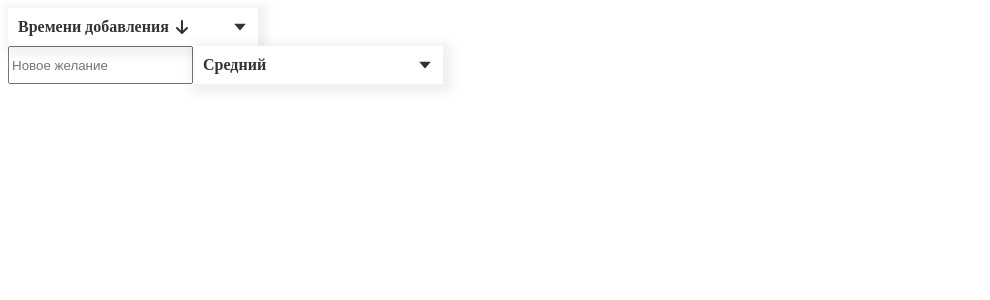
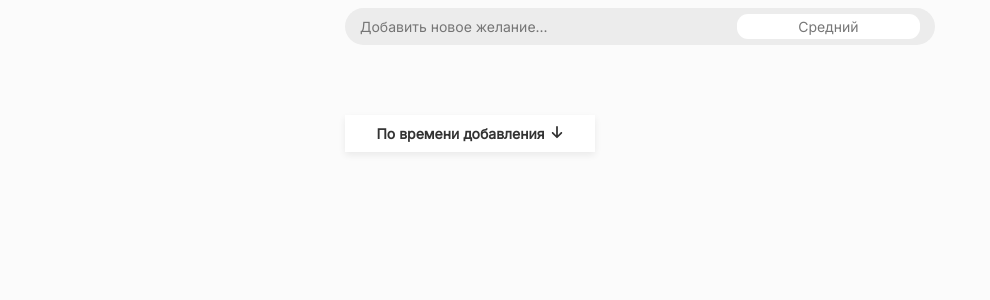
Before and after one commit to nedozrel/wishlist-react, a React (Create React App) app: page / in a window 1280 px wide. Shown: the top 300 px of the page, without its empty margins (0-990 px from the left). Built offline with nearby package versions, Linux system fonts and the light colour scheme; the HTML template or start-up script is replaced by a standard one.

Commit message:
Styles and markup changes.

```diff
--- a/src/App.js
+++ b/src/App.js
@@ -1,6 +1,7 @@
 import {useEffect, useState} from "react";
 import {Dropdown} from "./components/Dropdown";
 import {WishList} from "./components/WishList";
+import {AddWish} from "./components/AddWish";
 import {BY_TIME, BY_PRIORITY, BY_NAME, SORTING_OPTIONS} from "./utils/constants";
 import './css/main.css';
 
@@ -46,10 +47,19 @@ function App() {
 
   return (
     <div className="App">
-      <Dropdown options={SORTING_OPTIONS}
-                selected={currentSortingOption}
-                setSelected={setCurrentSortingOption}
-                isSorting={true}/>
+      <div className="add-wish-form-cnt">
+        <AddWish wishes={wishes} setWishes={setWishes}/>
+      </div>
+      <div className="dropdown-cnt">
+        {/*<div className="dropdown-label">*/}
+        {/*  Сортировать по:*/}
+        {/*</div>*/}
+        <Dropdown className="dropdown_sorting"
+                  options={SORTING_OPTIONS}
+                  selected={currentSortingOption}
+                  setSelected={setCurrentSortingOption}
+                  isSorting={true}/>
+      </div>
       <WishList wishes={wishes} setWishes={setWishes}/>
     </div>
   )
--- a/src/components/AddWish.js
+++ b/src/components/AddWish.js
@@ -1,6 +1,7 @@
 import {useState} from "react";
 import {Dropdown} from "./Dropdown";
 import {PRIORITY_OPTIONS} from "../utils/constants"
+import "../css/AddWish.css"
 
 export function AddWish({wishes, setWishes}) {
   const [newWishText, setNewWishText] = useState("")
@@ -29,15 +30,21 @@ export function AddWish({wishes, setWishes}) {
 
   return (
 
-    <div className="wishlist__add-wish-cnt">
-      <input type="text"
-             placeholder="Новое желание"
-             onKeyDown={handleKeyDown}
-             value={newWishText}
-             onChange={e => setNewWishText(e.target.value)}/>
-      <Dropdown options={PRIORITY_OPTIONS}
-                selected={currentPriority}
-                setSelected={setCurrentPriority}/>
+    <div className="add-wish-form">
+      <div className="add-wish-form__input-cnt">
+        <input className="add-wish-form__input"
+               type="text"
+               placeholder="Добавить новое желание..."
+               onKeyDown={handleKeyDown}
+               value={newWishText}
+               onChange={e => setNewWishText(e.target.value)}/>
+      </div>
+      <div className="add-wish-form__dropdown-cnt">
+        <Dropdown className="dropdown_rounded"
+                  options={PRIORITY_OPTIONS}
+                  selected={currentPriority}
+                  setSelected={setCurrentPriority}/>
+      </div>
     </div>
   )
 }
--- a/src/components/Dropdown.js
+++ b/src/components/Dropdown.js
@@ -1,5 +1,5 @@
 import {useState} from "react";
-import {AiFillCaretDown, AiOutlineArrowDown, AiOutlineArrowUp} from "react-icons/ai";
+import {AiOutlineArrowDown, AiOutlineArrowUp} from "react-icons/ai";
 import {ImArrowDown2, ImArrowUp2} from "react-icons/im";
 import '../css/Dropdown.css'
 
@@ -21,16 +21,17 @@ function DropdownItem({option, setIsActive, setSelected, isSorting}) {
     </div>)
 }
 
-export function Dropdown({options, selected, setSelected, isSorting = false}) {
+export function Dropdown({options, selected, setSelected, className, isSorting = false}) {
   /*
     isSorting - добавляет элементам dropdown стрелочки, у options должен быть ключ reversed,
     который указывает в какую сторону смотрит стрелочка.
   */
+  if (!className) className = ""
 
   const [isActive, setIsActive] = useState(false)
 
   return (
-    <div className="dropdown" tabIndex="0" onBlur={() => setIsActive(false)}>
+    <div className={`dropdown ${className}`} tabIndex="0" onBlur={() => setIsActive(false)}>
       <div className="dropdown__btn" onClick={() => setIsActive(!isActive)}>
         <div className="dropdown__btn-text">
           {selected.label}
@@ -40,7 +41,6 @@ export function Dropdown({options, selected, setSelected, isSorting = false}) {
             <ImArrowDown2 className="arrow dropdown__arrow"/>
           ))}
         </div>
-        <AiFillCaretDown/>
       </div>
 
       <div className={`dropdown__content ${isActive ? "dropdown__content_active" : ""}`}>
--- a/src/components/Wish.js
+++ b/src/components/Wish.js
@@ -1,6 +1,7 @@
 import {useState} from "react";
 import {Dropdown} from "./Dropdown";
 import {PRIORITY_OPTIONS} from "../utils/constants";
+import {MdDeleteOutline} from "react-icons/md";
 
 export function Wish({data, editWish, removeWish}) {
   const [newText, setNewText] = useState(data.text)
@@ -18,21 +19,22 @@ export function Wish({data, editWish, removeWish}) {
   return (
     <li className="wishlist-item wishlist__item">
       <div className="wishlist-item__text">
-        <input className="wishlist-item__text-edit"
-               value={newText}
-               onChange={e => setNewText(e.target.value)}
-               onBlur={() => editWish(data, newText, priority)}
-               onKeyDown={handleKeyDown}></input>
+        <div className="wishlist-item__text-edit"
+             contentEditable
+             onChange={e => setNewText(e.target.value)}
+             onBlur={() => editWish(data, newText, priority)}
+             onKeyDown={handleKeyDown}>{newText}</div>
       </div>
       <Dropdown
         options={PRIORITY_OPTIONS}
         selected={priority}
-        setSelected={handlePriorityChange}/>
+        setSelected={handlePriorityChange}
+        className="wishlist-item__dropdown dropdown_outlined"/>
       <button
         className="btn btn_delete wishlist-item__button"
         onClick={() => {
           removeWish(data.id)
-        }}>x
+        }}><MdDeleteOutline className="btn__icon"/>
       </button>
     </li>
   )
--- a/src/components/WishList.js
+++ b/src/components/WishList.js
@@ -1,5 +1,5 @@
 import {Wish} from "./Wish";
-import {AddWish} from "./AddWish";
+import "../css/Wishlist.css"
 
 export function WishList({wishes, setWishes}) {
 
@@ -29,7 +29,6 @@ export function WishList({wishes, setWishes}) {
 
   return (
     <div className="wishlist">
-      <AddWish wishes={wishes} setWishes={setWishes}/>
       <ul className="wishlist__list">
         {wishes.map((el) => {
           return <Wish data={el}
--- /dev/null
+++ b/src/css/AddWish.css
@@ -0,0 +1,29 @@
+.add-wish-form-cnt {
+    margin: 0 0 70px 0;
+}
+
+.add-wish-form {
+    display: flex;
+    margin: 0 auto;
+    max-width: 590px;
+    background-color: #ECECEC;
+    color: #777777;
+    padding: 6px 15px;
+    height: 37px;
+    border-radius: 29px;
+    align-items: center;
+}
+
+.add-wish-form__input-cnt {
+    flex: 1 1 66.66%;
+    margin-right: 10px;
+}
+
+.add-wish-form__input {
+    width: 100%;
+
+}
+
+.add-wish-form__dropdown-cnt {
+    flex: 1 1 33.33%;
+}
--- a/src/css/Dropdown.css
+++ b/src/css/Dropdown.css
@@ -1,17 +1,81 @@
+.dropdown-cnt {
+    max-width: 590px;
+    margin: 0 auto 20px auto;
+}
+
 .dropdown {
     position: relative;
+    min-width: 180px;
+}
+
+.dropdown_sorting {
+    position: relative;
     width: 250px;
+    box-shadow: 0 3px 7px rgba(0, 0, 0, 0.07);
+}
+
+.dropdown_sorting .dropdown__btn-text {
+    font-weight: bold;
+}
+
+.dropdown_rounded {
+    border-radius: 29px;
+    width: 100%;
+    margin: 0;
+}
+
+.dropdown_rounded .dropdown__btn {
+    padding: 4px 0;
+    border-radius: 11px;
+    text-align: center;
+    color: #777777;
+    font-size: 14px;
+    font-weight: 400;
+}
+
+.dropdown_rounded .dropdown__content {
+    box-shadow: none;
+    background-color: transparent;
+    padding: 0;
+    top: 150%;
+    opacity: 0;
+    transition: 0.3s ease;
+}
+
+.dropdown_rounded .dropdown__content_active {
+    opacity: 1;
+}
+
+
+.dropdown_rounded .dropdown__item {
+    display: block;
+    background-color: #fff;
+    border-radius: 11px;
+    padding: 4px 0;
+    text-align: center;
+    color: #777777;
+    box-shadow: 0 0 5px rgba(0, 0, 0, 0.06);
+}
+
+.dropdown_rounded .dropdown__item:not(:last-child) {
+    margin: 0 0 10px 0;
+}
+
+.dropdown_outlined {
+    border: 1px solid #8D8D8D;
+    min-width: 150px;
+}
+
+.dropdown_outlined .dropdown__item {
+    display: block;
+    text-align: center;
 }
 
 .dropdown__btn {
     padding: 10px;
     background: white;
-    box-shadow: 3px 3px 10px 6px rgba(0, 0, 0, 0.06);
-    font-weight: bold;
     color: #333333;
-    display: flex;
-    align-items: center;
-    justify-content: space-between;
+    text-align: center;
 }
 
 .dropdown__btn:hover {
@@ -19,7 +83,6 @@
 }
 
 .dropdown__btn-text {
-    display: flex;
     align-items: center;
 }
 
@@ -29,20 +92,19 @@
     top: 110%;
     left: 0;
     background: white;
-    font-weight: 500;
+    font-weight: 400;
     color: #333333;
     width: 100%;
     max-height: 0;
     overflow: hidden;
-    padding: 0 15px 0 15px;
+    padding: 0 10px 0 10px;
     transition: 0.3s ease;
 }
 
 .dropdown__content_active {
     max-height: 500px;
-    padding: 15px;
+    padding: 10px;
     box-shadow: 3px 3px 10px 6px rgba(0, 0, 0, 0.06);
-    transition: 0.5s ease;
 }
 
 .dropdown__item {
@@ -50,7 +112,7 @@
     align-items: center;
     padding: 10px;
     cursor: pointer;
-    transition: ease 0.2s;
+
 }
 
 .dropdown__item:hover {
--- /dev/null
+++ b/src/css/Wishlist.css
@@ -0,0 +1,36 @@
+.wishlist__list {
+    margin: 0 auto;
+    max-width: 590px;
+}
+
+.wishlist-item {
+    display: flex;
+    align-items: center;
+    box-shadow: 0 4px 10px rgba(0, 0, 0, 0.05);
+    padding: 15px;
+    height: auto;
+    width: 100%;
+    background: #FFFFFF;
+}
+
+.wishlist-item__text {
+    flex: 1 1 auto;
+    height: 100%;
+    width: 100%;
+    overflow: auto;
+    margin-right: 20px;
+}
+
+.wishlist-item__text-edit {
+    height: 100%;
+    outline: none;
+}
+
+
+.wishlist-item:not(:last-child) {
+    margin: 0 0 20px 0;
+}
+
+.wishlist-item__dropdown {
+    margin-right: 10px;
+}
--- a/src/css/main.css
+++ b/src/css/main.css
@@ -1,27 +1,58 @@
+@import url('https://fonts.googleapis.com/css2?family=Inter&display=swap');
+
 * {
     box-sizing: border-box;
 }
 
-.wishlist__list {
-    margin: 50px 50px 0 0;
+body {
+    font-family: 'Inter', sans-serif;
+    font-style: normal;
+    font-weight: 400;
+    font-size: 14px;
+    color: #000;
+    background-color: #FBFBFB;
 }
 
-.wishlist__add-wish-cnt {
-    display: flex;
+button {
+    margin: 0;
+    padding: 0;
+    border: none;
+    background: none;
+    font-size: inherit;
+    color: inherit;
+    font-family: inherit;
+    cursor: pointer;
+    outline: none;
 }
 
-.wishlist__input-cnt {
-
+input {
+    margin: 0;
+    padding: 0;
+    border: none;
+    outline: none;
+    font-family: inherit;
+    font-size: inherit;
+    line-height: inherit;
+    color: inherit;
+    background-color: transparent;
 }
 
-.wishlist-item {
-    display: flex;
+ul, li {
+    margin: 0;
+    padding: 0;
+    list-style: none;
 }
 
-.wishlist-item:not(:last-child) {
-    margin: 0 0 15px 0;
+.btn {
+    height: 37px;
 }
 
-.wishlist-item__text {
-    flex: 1 1 auto;
+.btn__icon {
+    width: 25px;
+    height: 25px;
 }
+
+/*.dropdown-label {*/
+/*    color: #777777;*/
+/*    font-size: 10px;*/
+/*}*/
--- a/src/utils/constants.js
+++ b/src/utils/constants.js
@@ -4,12 +4,12 @@ export const BY_PRIORITY = "byPriority"
 export const BY_NAME = "byName"
 
 export const SORTING_OPTIONS = [
-  {id: 1, label: "Времени добавления", value: BY_TIME, reversed: false},
-  {id: 2, label: "Времени добавления", value: BY_TIME, reversed: true},
-  {id: 3, label: "Приоритету", value: BY_PRIORITY, reversed: false},
-  {id: 4, label: "Приоритету", value: BY_PRIORITY, reversed: true},
-  {id: 5, label: "Названию", value: BY_NAME, reversed: false},
-  {id: 6, label: "Названию", value: BY_NAME, reversed: true},
+  {id: 1, label: "По времени добавления", value: BY_TIME, reversed: false},
+  {id: 2, label: "По времени добавления", value: BY_TIME, reversed: true},
+  {id: 3, label: "По приоритету", value: BY_PRIORITY, reversed: false},
+  {id: 4, label: "По приоритету", value: BY_PRIORITY, reversed: true},
+  {id: 5, label: "По названию", value: BY_NAME, reversed: false},
+  {id: 6, label: "По названию", value: BY_NAME, reversed: true},
 ]
 
 export const PRIORITY_OPTIONS = [
```
